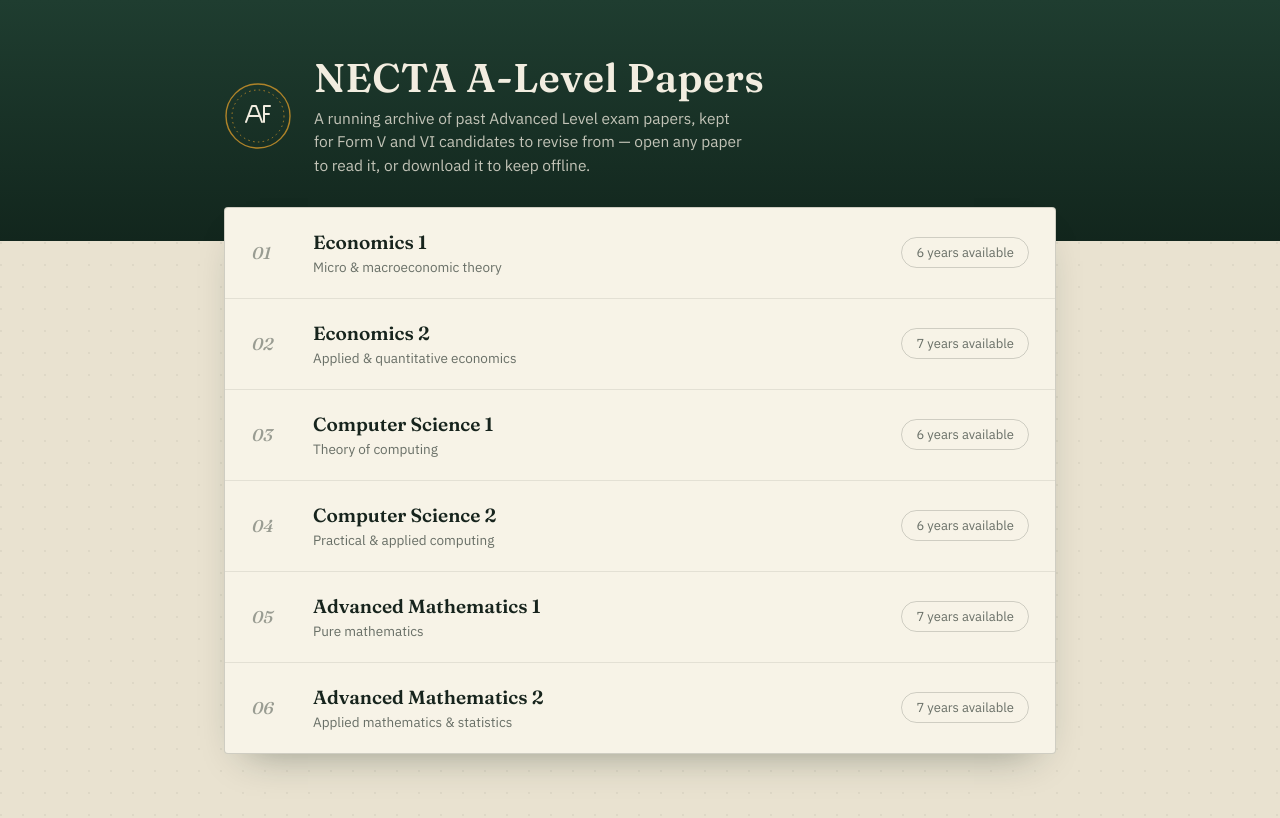
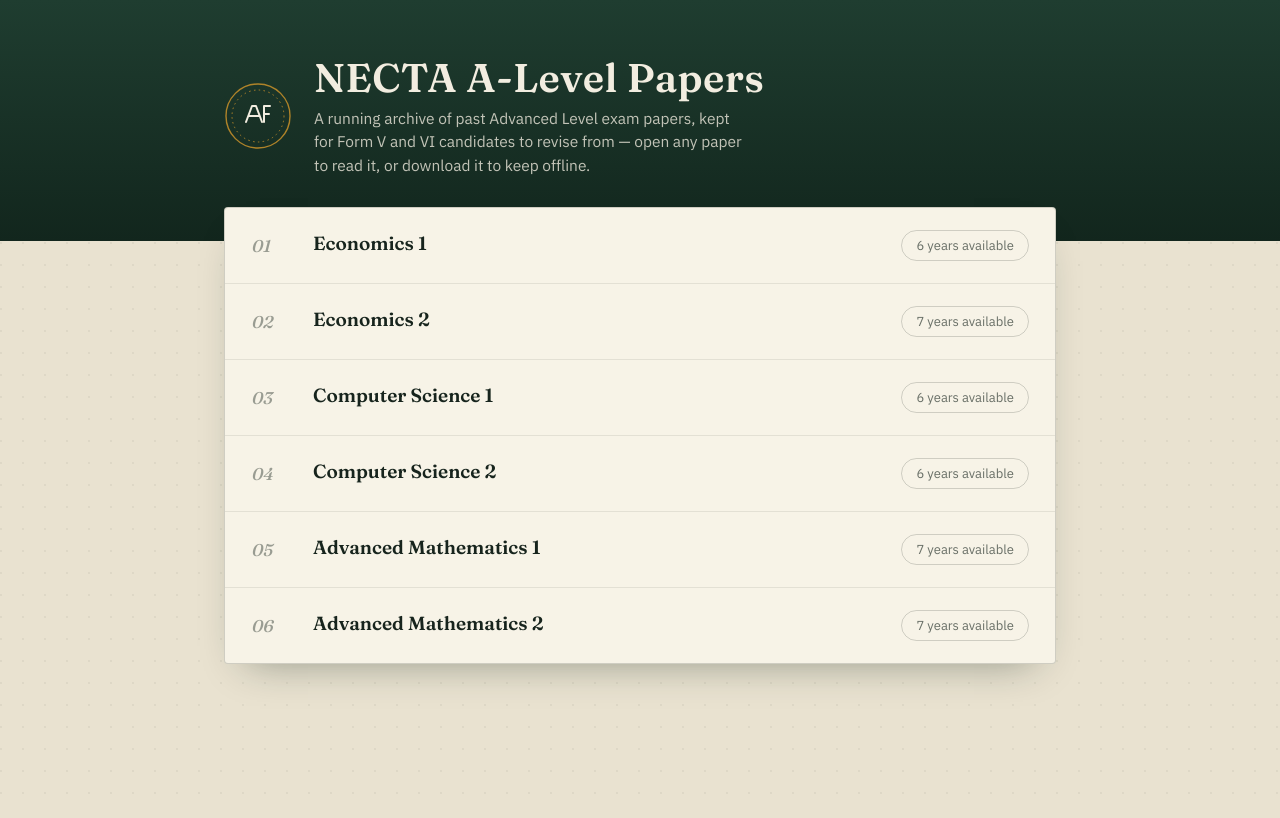
Before and after one commit to visualixefoundation/necta-exams, a Next.js app: page / in a window 1280 px wide. Built offline with nearby package versions, Linux system fonts and the light colour scheme.

Commit message:
Remove subject subtitle notes from home list

```diff
--- a/app/page.js
+++ b/app/page.js
@@ -33,7 +33,6 @@
                 <span className="ledger-num">{s.entry}</span>
                 <span>
                   <p className="ledger-name">{s.name}</p>
-                  <p className="ledger-note">{s.note}</p>
                 </span>
                 <span className="ledger-count">
                   {s.years.length} years available
```
